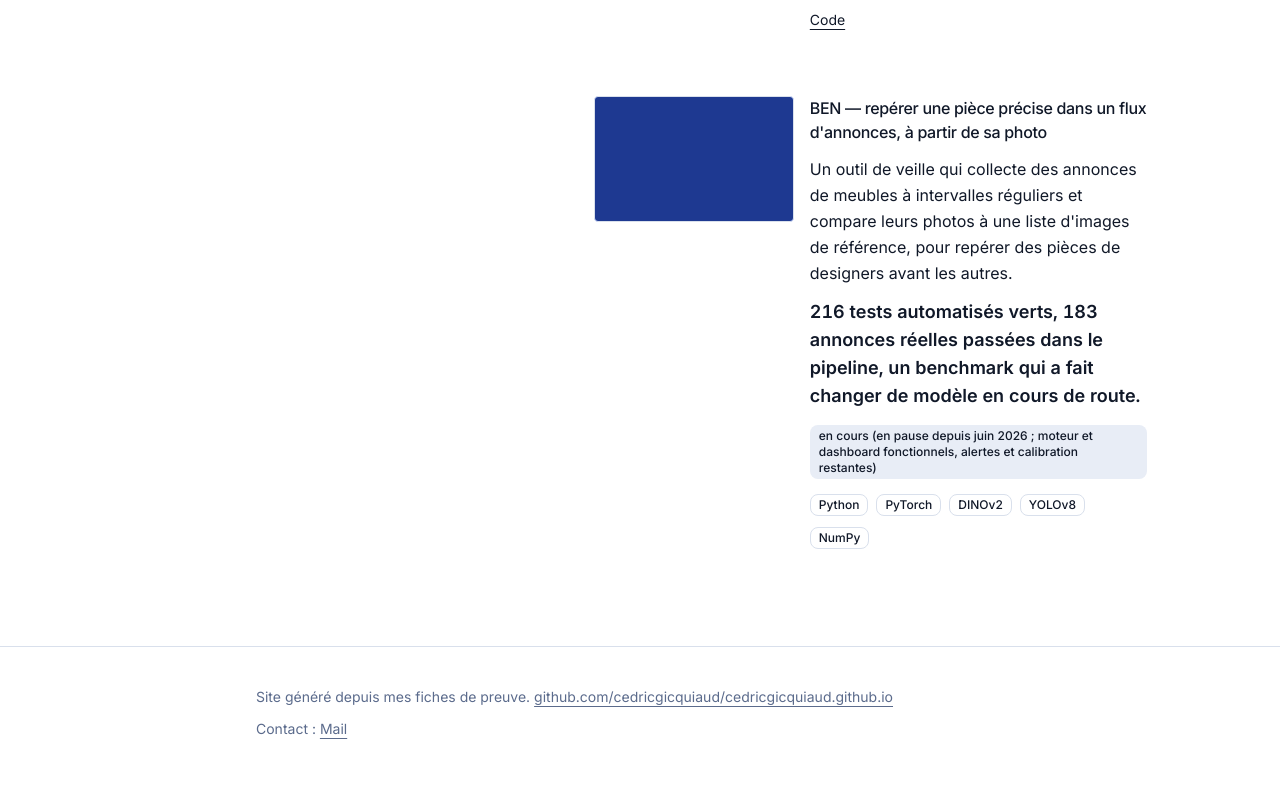
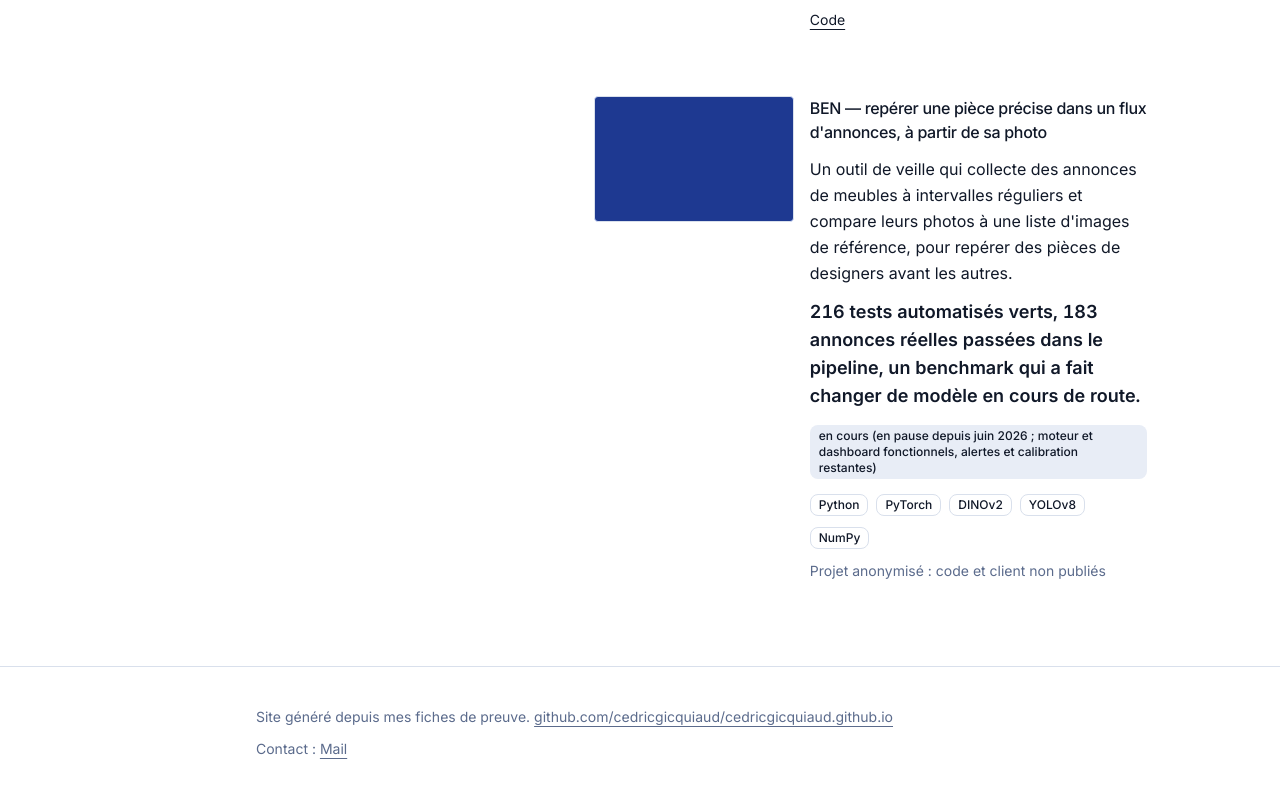
Before and after one commit to cedricgicquiaud/cedricgicquiaud.github.io, a Next.js app: page / in a window 1280 px wide. Shown: the part 5337-6130 px from the top of the page. Built offline with nearby package versions, Linux system fonts and the light colour scheme; grey boxes are pictures that could not be loaded.

Commit message:
feat: project card shows anonymised mention (GREEN)

```diff
--- a/components/project-card.tsx
+++ b/components/project-card.tsx
@@ -5,6 +5,7 @@ const isUrl = (s: string) => s.startsWith("http");
 
 export function ProjectCard({ fiche }: { fiche: Fiche }) {
   const { titre, frontmatter, enBref } = fiche;
+  const anonyme = frontmatter.visibilite === "anonyme";
   const codePrive = frontmatter.visibilite === "vitrine" && !isUrl(frontmatter.depot);
   return (
     <article className="group/item grid min-w-0 gap-4 rounded-lg border border-transparent p-5 transition-colors hover:border-border hover:bg-accent/50 focus-within:border-border focus-within:bg-accent/50 sm:grid-cols-[200px_1fr] lg:group-hover/list:opacity-50 lg:hover:!opacity-100">
@@ -52,6 +53,7 @@ export function ProjectCard({ fiche }: { fiche: Fiche }) {
             </a>
           )}
           {codePrive && <span className="text-muted-foreground">code privé, démo à venir</span>}
+          {anonyme && <span className="text-muted-foreground">Projet anonymisé : code et client non publiés</span>}
         </p>
       </div>
     </article>
--- a/package.json
+++ b/package.json
@@ -25,6 +25,7 @@
     "tw-animate-css": "^1.4.0"
   },
   "devDependencies": {
+    "@fontsource/inter": "^5.3.0",
     "@tailwindcss/postcss": "^4",
     "@testing-library/jest-dom": "^6",
     "@testing-library/react": "^16",
```
Also changed, not shown: 1 other file (tests, documents, lock files or other folders).
